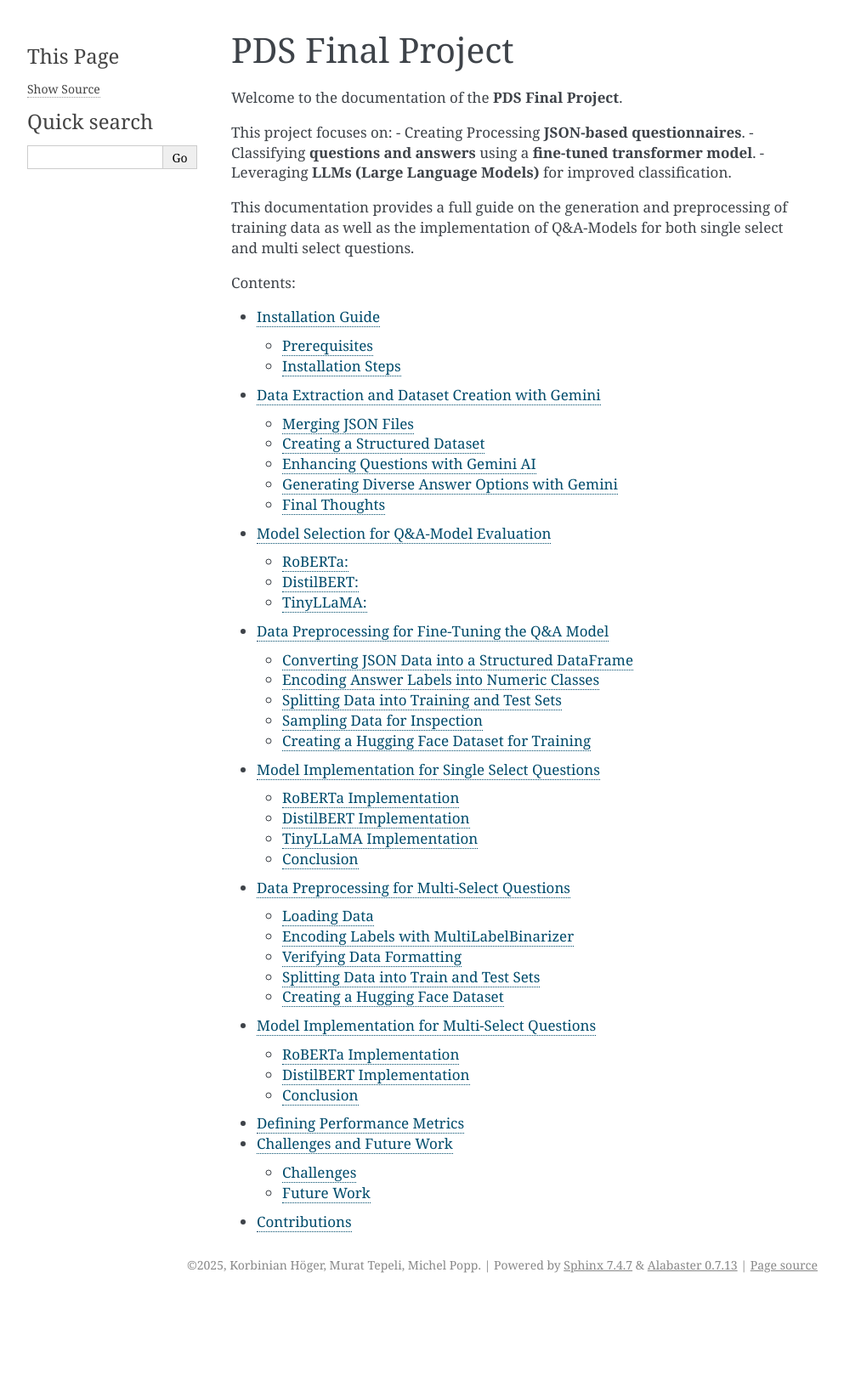
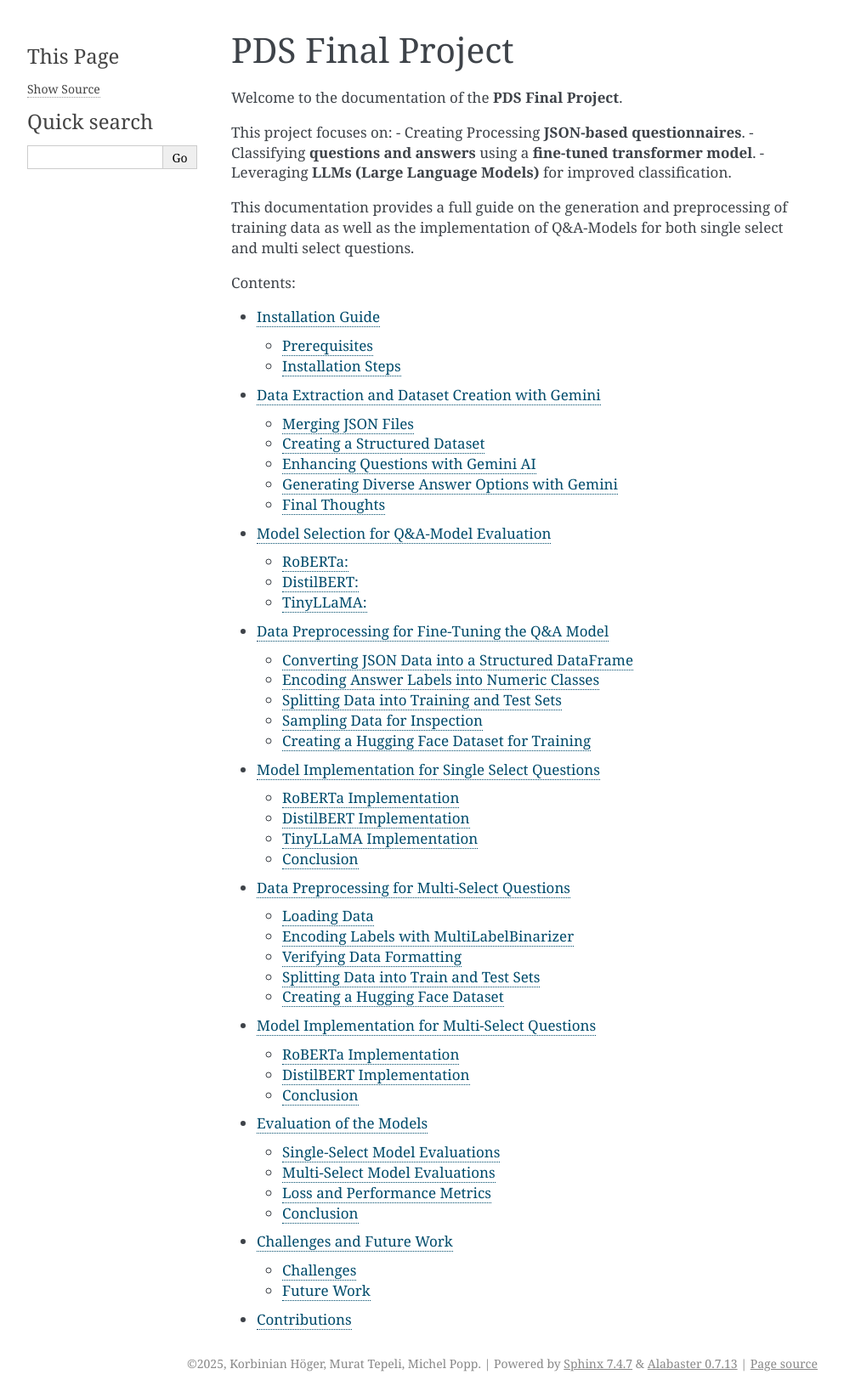
Before and after one commit to Michel-p16/PDS-Project, a Sphinx documentation site: the page built from docs/source/index.rst, in a window 1280 px wide. Shown: the whole page at 85% size, without its empty margins (148-1141 px from the left). Built offline with Sphinx 7.4.7, drawn with Linux system fonts in a browser that asks for light colours; before the commit the page ends 1528 px from its top, so only the background shows below that; some of the changed lines change nothing that is shown.

Commit message:
Update evaluation.rst

```diff
--- a/docs/source/evaluation.rst
+++ b/docs/source/evaluation.rst
@@ -1,24 +1,186 @@
-Defining Performance Metrics
+Evaluation of the Models
+========================
+
+This section presents the evaluation of the fine-tuned models for both **Single-Select** and **Multi-Select** questions. We analyze performance metrics such as **accuracy, F1-score, precision, recall**, and visualize **loss curves** and **confusion matrices**.
+
+---
+
+Single-Select Model Evaluations
+-------------------------------
+
+RoBERTa Model
+~~~~~~~~~~~~~
+.. code-block:: python
+
+   # Load metrics and compute confusion matrix
+   cm = confusion_matrix(labels, preds_roberta)
+   classes = list(label_mapping_single_select.values())
+
+   plt.figure(figsize=(15, 11))
+   ax = sns.heatmap(cm, annot=False, fmt="d", cmap="Blues",
+                    xticklabels=classes, yticklabels=classes, linewidths=0.5, linecolor="gray")
+
+   for i in range(cm.shape[0]):
+       for j in range(cm.shape[1]):
+           value = cm[i, j]
+           color = "green" if i == j else "red" if value > 0 else "black"
+           ax.text(j + 0.5, i + 0.5, str(value), ha="center", va="center", color=color)
+
+   plt.xlabel("Predicted Label")
+   plt.ylabel("True Label")
+   plt.title("Confusion Matrix - RoBERTa Single-Select")
+   plt.savefig("roberta_single_confusion_matrix.png", bbox_inches="tight", dpi=300)
+   plt.show()
+
+.. image:: /_static/A9724zzibDeRAAAAAElFTkSuQmCC.png
+   :width: 600px
+   :alt: RoBERTa Single-Select Confusion Matrix
+
+---
+
+DistilBERT Model
+~~~~~~~~~~~~~~~~
+.. code-block:: python
+
+   cm = confusion_matrix(labels, preds_distilbert)
+   plt.figure(figsize=(15, 11))
+   sns.heatmap(cm, annot=True, fmt="d", cmap="Blues",
+               xticklabels=classes, yticklabels=classes)
+   plt.title("Confusion Matrix - DistilBERT Single-Select")
+   plt.xlabel("Predicted Label")
+   plt.ylabel("True Label")
+   plt.savefig("distilbert_single_confusion_matrix.png", bbox_inches="tight", dpi=300)
+   plt.show()
+
+.. image:: /_static/GMFAAAAAC4iB0pAAAAAHARjRQAAAAAuIhGCgAAAABcRCMFAAAAAC6ikQIAAAAAF9FIAQAAAICLaKQAAAAAwEU0UgAAAADgon8BztsQ7vDmyJ4AAAAASUVORK5CYII.png
+   :width: 600px
+   :alt: DistilBERT Single-Select Confusion Matrix
+
+---
+
+TinyLLaMA Model
+~~~~~~~~~~~~~~~
+.. code-block:: python
+
+   cm = confusion_matrix(labels, preds_llama)
+   plt.figure(figsize=(15, 11))
+   sns.heatmap(cm, annot=True, fmt="d", cmap="Blues",
+               xticklabels=classes, yticklabels=classes)
+   plt.title("Confusion Matrix - TinyLLaMA Single-Select")
+   plt.xlabel("Predicted Label")
+   plt.ylabel("True Label")
+   plt.savefig("llama_single_confusion_matrix.png", bbox_inches="tight", dpi=300)
+   plt.show()
+
+---
+
+Multi-Select Model Evaluations
+------------------------------
+
+RoBERTa Multi-Label Model
+~~~~~~~~~~~~~~~~~~~~~~~~~
+.. code-block:: python
+
+   cm = multilabel_confusion_matrix(labels, preds_roberta_multi)
+   plt.figure(figsize=(15, 11))
+   sns.heatmap(cm[0], annot=True, fmt="d", cmap="Blues")
+   plt.title("Confusion Matrix - RoBERTa Multi-Select")
+   plt.xlabel("Predicted Label")
+   plt.ylabel("True Label")
+   plt.savefig("roberta_multi_confusion_matrix.png", bbox_inches="tight", dpi=300)
+   plt.show()
+
+.. image:: /_static/INuMqt7np3QAAAAASUVORK5CYII.png
+   :width: 600px
+   :alt: RoBERTa Multi-Select Confusion Matrix
+
+---
+
+DistilBERT Multi-Label Model
+~~~~~~~~~~~~~~~~~~~~~~~~~~~~
+.. code-block:: python
+
+   cm = multilabel_confusion_matrix(labels, preds_distilbert_multi)
+   plt.figure(figsize=(15, 11))
+   sns.heatmap(cm[0], annot=True, fmt="d", cmap="Blues")
+   plt.title("Confusion Matrix - DistilBERT Multi-Select")
+   plt.xlabel("Predicted Label")
+   plt.ylabel("True Label")
+   plt.savefig("distilbert_multi_confusion_matrix.png", bbox_inches="tight", dpi=300)
+   plt.show()
+
+---
+
+Loss and Performance Metrics
 ----------------------------
-To evaluate model performance, we define **accuracy, precision, recall, and F1-score** metrics.
+We compare **training loss and validation loss** for all models over epochs.
 
 .. code-block:: python
 
-   from sklearn.metrics import accuracy_score, precision_recall_fscore_support
+   def plot_losses(csv_path, model_name):
+       metrics_df = pd.read_csv(csv_path)
+       plt.figure(figsize=(10, 6))
+       plt.plot(metrics_df['epoch'], metrics_df['Training Loss'], label='Training Loss', color='blue', marker='o')
+       plt.plot(metrics_df['epoch'], metrics_df['Validation Loss'], label='Validation Loss', color='orange', marker='o')
+       plt.xlabel("Epoch")
+       plt.ylabel("Loss")
+       plt.title(f"Training and Validation Loss - {model_name}")
+       plt.legend()
+       plt.grid(True, linestyle='--', alpha=0.7)
+       plt.savefig(f"{model_name}_loss_plot.png", bbox_inches="tight")
+       plt.show()
 
-   def compute_metrics_single_select(pred):
-       labels = pred.label_ids
-       preds = pred.predictions.argmax(-1)
-       precision, recall, f1, _ = precision_recall_fscore_support(labels, preds, average='weighted')
-       acc = accuracy_score(labels, preds)
-       return {
-           'accuracy': acc,
-           'f1': f1,
-           'precision': precision,
-           'recall': recall
-       }
+.. image:: /_static/roberta_multi_loss_plot.png
+   :width: 600px
+   :alt: Training and Validation Loss for RoBERTa Multi-Select
 
-**Why this approach?**
-- **Accuracy measures overall correctness**.
-- **F1-score balances precision and recall**, critical for imbalanced datasets.
-- **Ensures robust model evaluation** before deployment.
+.. image:: /_static/distilbert_multi_loss_plot.png
+   :width: 600px
+   :alt: Training and Validation Loss for DistilBERT Multi-Select
+
+---
+
+Performance Metrics
+~~~~~~~~~~~~~~~~~~~
+We also visualize accuracy, precision, recall, and F1-score for each model over training epochs.
+
+.. code-block:: python
+
+   def plot_metrics(csv_path, model_name):
+       metrics_df = pd.read_csv(csv_path)
+       plt.figure(figsize=(10, 6))
+       plt.plot(metrics_df["epoch"], metrics_df["Accuracy"], label="Accuracy", marker="o")
+       plt.plot(metrics_df["epoch"], metrics_df["F1"], label="F1", marker="o")
+       plt.plot(metrics_df["epoch"], metrics_df["Precision"], label="Precision", marker="o")
+       plt.plot(metrics_df["epoch"], metrics_df["Recall"], label="Recall", marker="o")
+       plt.xlabel("Epoch")
+       plt.ylabel("Metrics")
+       plt.title(f"Metrics Over Epochs for {model_name}")
+       plt.legend()
+       plt.grid(True, linestyle="--", alpha=0.7)
+       plt.savefig(f"metrics_plot_{model_name}.png", bbox_inches="tight")
+       plt.show()
+
+.. image:: /_static/metrics_roberta_multi.png
+   :width: 600px
+   :alt: Performance Metrics for RoBERTa Multi-Select
+
+.. image:: /_static/metrics_distilbert_multi.png
+   :width: 600px
+   :alt: Performance Metrics for DistilBERT Multi-Select
+
+---
+
+Conclusion
+----------
+- **RoBERTa outperforms other models** in both **Single-Select** and **Multi-Select** tasks.
+- **DistilBERT** provides a **lightweight alternative** with **slightly lower performance** but **faster training**.
+- **TinyLLaMA** shows **competitive performance** but struggles with certain fine-grained distinctions.
+- **Loss curves indicate effective learning**, with **validation loss stabilizing** across models.
+- **Confusion matrices highlight misclassification patterns**, guiding further improvements.
+
+Future work includes **fine-tuning hyperparameters**, **adding more labeled data**, and **testing alternative architectures**.
+
+---
+
+This concludes the **evaluation section** for all models used in this project.
```
